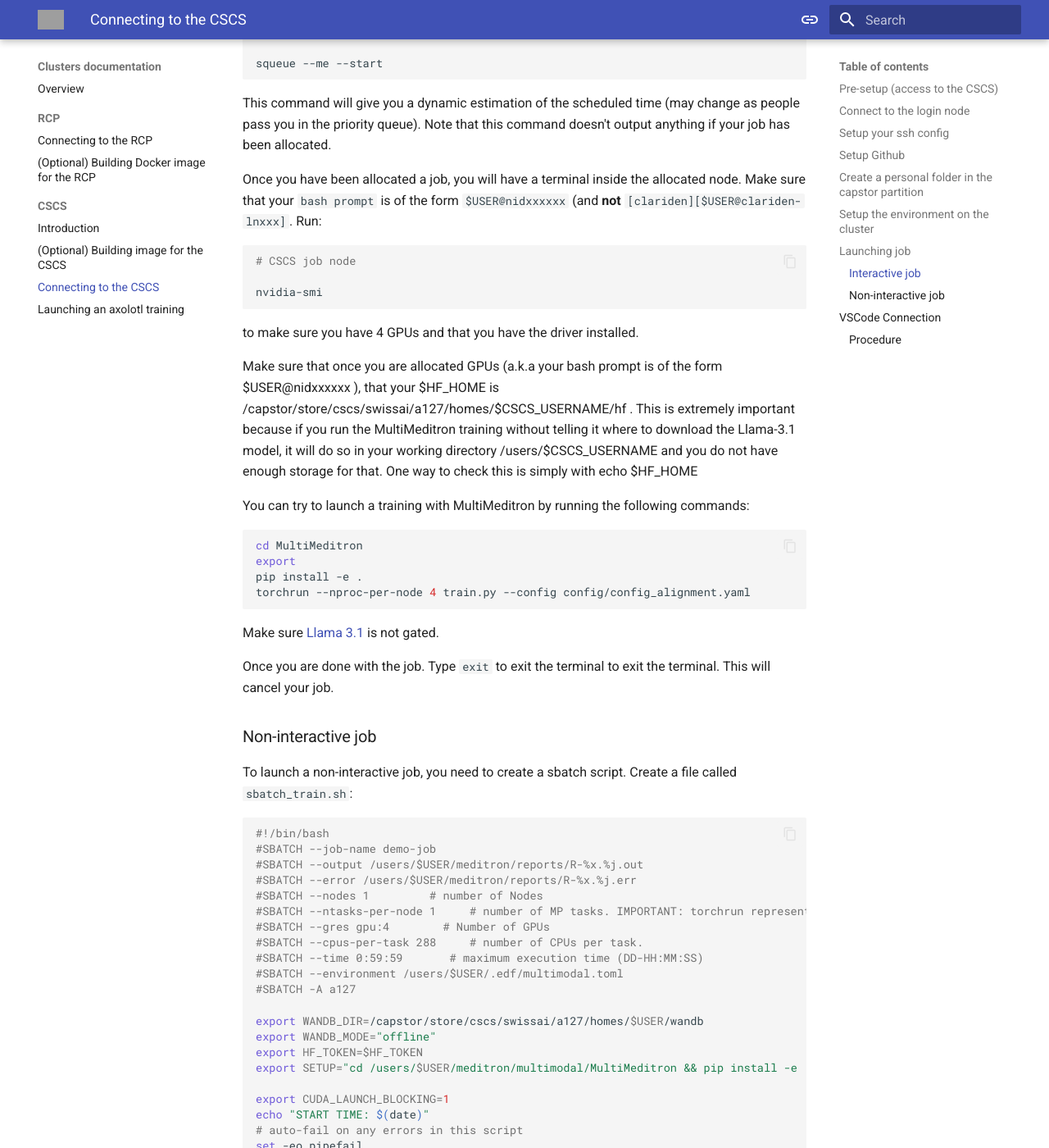
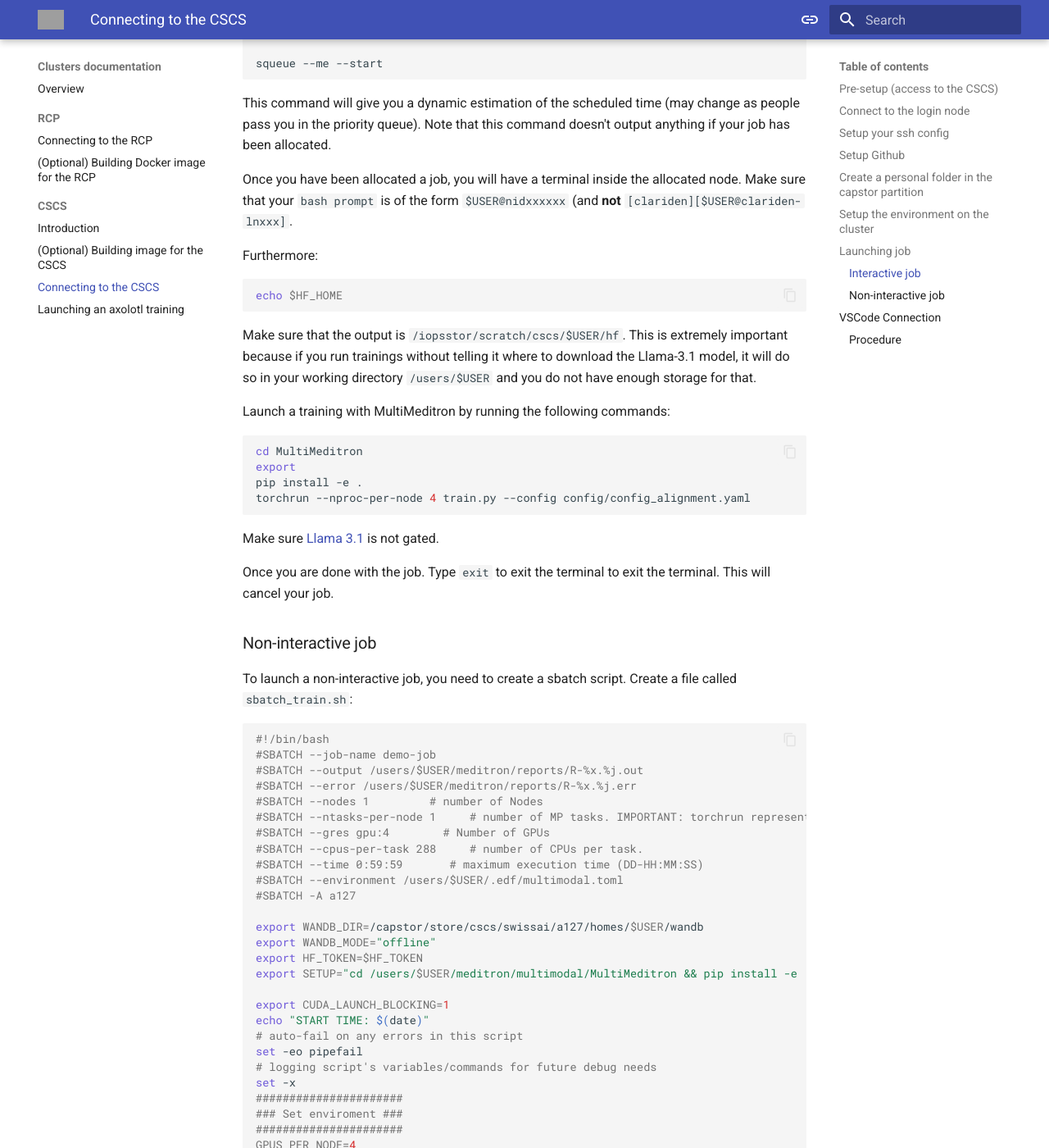
Before and after one commit to EPFLiGHT/LiGHT-doc, an MkDocs documentation site: the page built from docs/clusters/cscs/cscs.md, in a window 1280 px wide and 1400 px high, scrolled down 8020 px. Shown: the whole window at 82% size. Built offline with MkDocs 1.6.1 and Material for MkDocs 9.7.7, drawn with Linux system fonts in a browser that asks for light colours; some of the changed text lies outside the part shown; grey boxes are pictures that could not be loaded.

Commit message:
Add further reading and switch hf to SCRATCH

````diff
--- a/docs/clusters/cscs/cscs.md
+++ b/docs/clusters/cscs/cscs.md
@@ -320,14 +320,14 @@ mounts = ["/capstor", "/iopsstor", "/users"]
 
 writable = true
 
-workdir = "/users/$USER/meditron/MultiMeditron"
+workdir = "/users/${USER}/meditron/MultiMeditron"
 
 [annotations]
 com.hooks.aws_ofi_nccl.enabled = "true"
 com.hooks.aws_ofi_nccl.variant = "cuda12"
 
 [env]
-HF_HOME = "/capstor/store/cscs/swissai/a127/homes/$USER/hf"
+HF_HOME = "${SCRATCH}/hf"
 CUDA_CACHE_DISABLE = "1"
 NCCL_NET = "AWS Libfabric"
 NCCL_CROSS_NIC = "1"
@@ -384,19 +384,17 @@ squeue --me --start
 
 This command will give you a dynamic estimation of the scheduled time (may change as people pass you in the priority queue). Note that this command doesn't output anything if your job has been allocated.
 
-Once you have been allocated a job, you will have a terminal inside the allocated node. Make sure that your `bash prompt` is of the form `$USER@nidxxxxxx` (and __not__ `[clariden][$USER@clariden-lnxxx]`. Run:
+Once you have been allocated a job, you will have a terminal inside the allocated node. Make sure that your `bash prompt` is of the form `$USER@nidxxxxxx` (and __not__ `[clariden][$USER@clariden-lnxxx]`.
+
+Furthermore:
 
 ```bash
-# CSCS job node
-
-nvidia-smi
+echo $HF_HOME
 ```
 
-to make sure you have 4 GPUs and that you have the driver installed.
+Make sure that the output is `/iopsstor/scratch/cscs/$USER/hf`. This is extremely important because if you run trainings without telling it where to download the Llama-3.1 model, it will do so in your working directory `/users/$USER` and you do not have enough storage for that.
 
-Make sure that once you are allocated GPUs (a.k.a your bash prompt is of the form $USER@nidxxxxxx ), that your $HF_HOME is /capstor/store/cscs/swissai/a127/homes/$CSCS_USERNAME/hf . This is extremely important because if you run the MultiMeditron training without telling it where to download the Llama-3.1 model, it will do so in your working directory /users/$CSCS_USERNAME and you do not have enough storage for that. One way to check this is simply with echo $HF_HOME
-
-You can try to launch a training with MultiMeditron by running the following commands:
+Launch a training with MultiMeditron by running the following commands:
 
 ```bash
 cd MultiMeditron
@@ -444,7 +442,7 @@ GPUS_PER_NODE=4
 echo "NODES: $SLURM_NNODES"
 
 ######## Args ########
-export HF_HOME=/capstor/store/cscs/swissai/a127/homes/$USER/hf
+export HF_HOME=$SCRATCH/hf
 
 ######################
 ######################
````
Also changed, not shown: docs/clusters/cscs/axolotl_training.md (+3 -2 lines).
